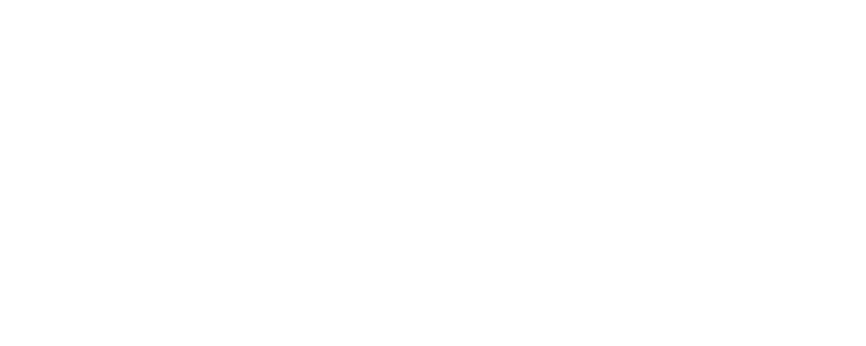
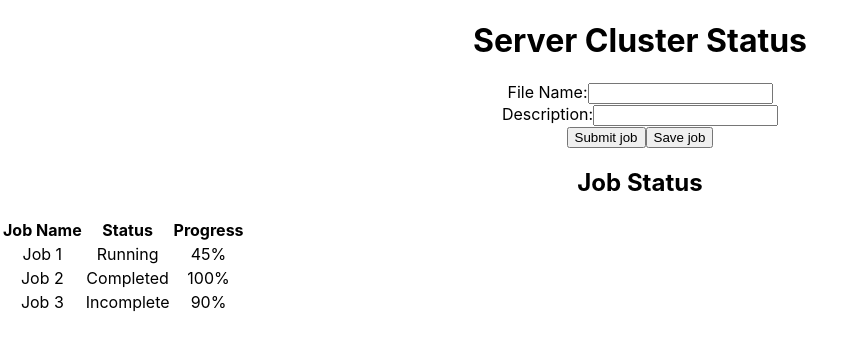
Before and after one commit to OntarioTechRacing/job_manager, a React (Create React App) app: page /JobManager in a window 1280 px wide. Before the commit this address had no page. Shown: the top 346 px of the page, without its empty margins (0-866 px from the left). Built offline with nearby package versions, Linux system fonts and the light colour scheme.

Commit message:
Added Job Submission Page

```diff
--- a/src/App.js
+++ b/src/App.js
@@ -9,6 +9,7 @@
 import NewAccount from './NewAccount';
 import Run from './PostProcessing/Run';
 import Profile from './ProfileSettings';
+import JobManager from './JobManager';
 
 function App() {
   return (
@@ -24,6 +25,7 @@
         <Route path="/result" element={<Result />} />
         <Route path = "/simulation/run" element = {<Run/>} />
         <Route path="/profile" element={<Profile/>}></Route>
+        <Route path = "/JobManager" element={<JobManager/>} />
       </Routes>
     </div>
   );
--- a/src/Dashboard.jsx
+++ b/src/Dashboard.jsx
@@ -43,6 +43,12 @@
                 <button className="addFile-btn">
                     <Link to = {"./FileUpload"}>
                         Add File
+                    </Link>
+                </button>
+
+                <button className="addFile-btn">
+                    <Link to={"./JobManager"}>
+                        Upload Job
                     </Link>
                 </button>
             </div>
--- /dev/null
+++ b/src/JobManager.jsx
@@ -0,0 +1,88 @@
+import React, { useState } from 'react';
+import './App.css';
+
+const JobManager = () => {
+  const [fileName, setFileName] = useState('');
+  const [description, setDescription] = useState('');
+
+  const handleFileNameChange = (e) => {
+    setFileName(e.target.value);
+  };
+
+  const handleDescriptionChange = (e) => {
+    setDescription(e.target.value);
+  };
+
+  const handleSubmit = () => {
+    // Handle submit job logic
+    console.log('Submit job:', { fileName, description });
+  };
+
+  const handleSave = () => {
+    // Handle save job logic
+    console.log('Save job:', { fileName, description });
+  };
+
+  return (
+    <div className="app-container">
+      <div className="header">
+        <h1>Server Cluster Status</h1>
+      </div>
+      <div className="form-container">
+        <div className="form-group">
+          <label>File Name:</label>
+          <input
+            type="text"
+            id="file-name"
+            value={fileName}
+            onChange={handleFileNameChange}
+          />
+        </div>
+        <div className="form-group">
+          <label>Description:</label>
+          <input
+            type="text"
+            id="description"
+            value={description}
+            onChange={handleDescriptionChange}
+          />
+        </div>
+        <div className="button-group">
+          <button onClick={handleSubmit}>Submit job</button>
+          <button onClick={handleSave}>Save job</button>
+        </div>
+      </div>
+      <div className="status-container">
+        <h2>Job Status</h2>
+        <table>
+          <thead>
+            <tr>
+              <th>Job Name</th>
+              <th>Status</th>
+              <th>Progress</th>
+            </tr>
+          </thead>
+          <tbody>
+            <tr>
+              <td>Job 1</td>
+              <td>Running</td>
+              <td>45%</td>
+            </tr>
+            <tr>
+              <td>Job 2</td>
+              <td>Completed</td>
+              <td>100%</td>
+            </tr>
+            <tr>
+              <td>Job 3</td>
+              <td>Incomplete</td>
+              <td>90%</td>
+            </tr>
+          </tbody>
+        </table>
+      </div>
+    </div>
+  );
+};
+
+export default JobManager;
```
